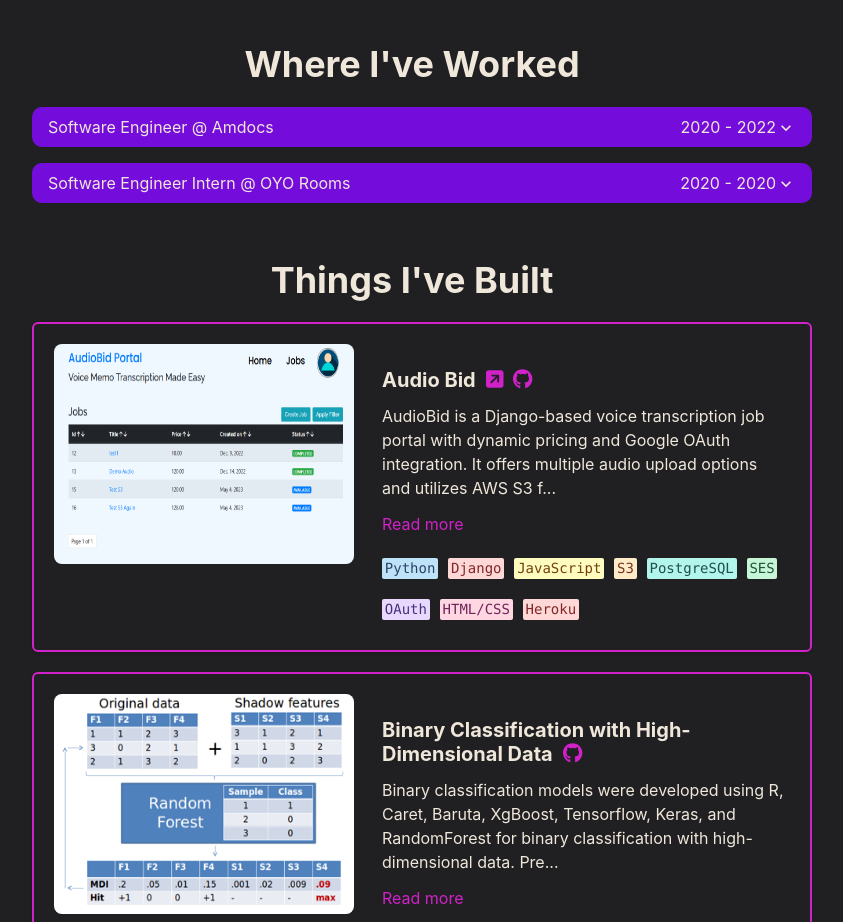
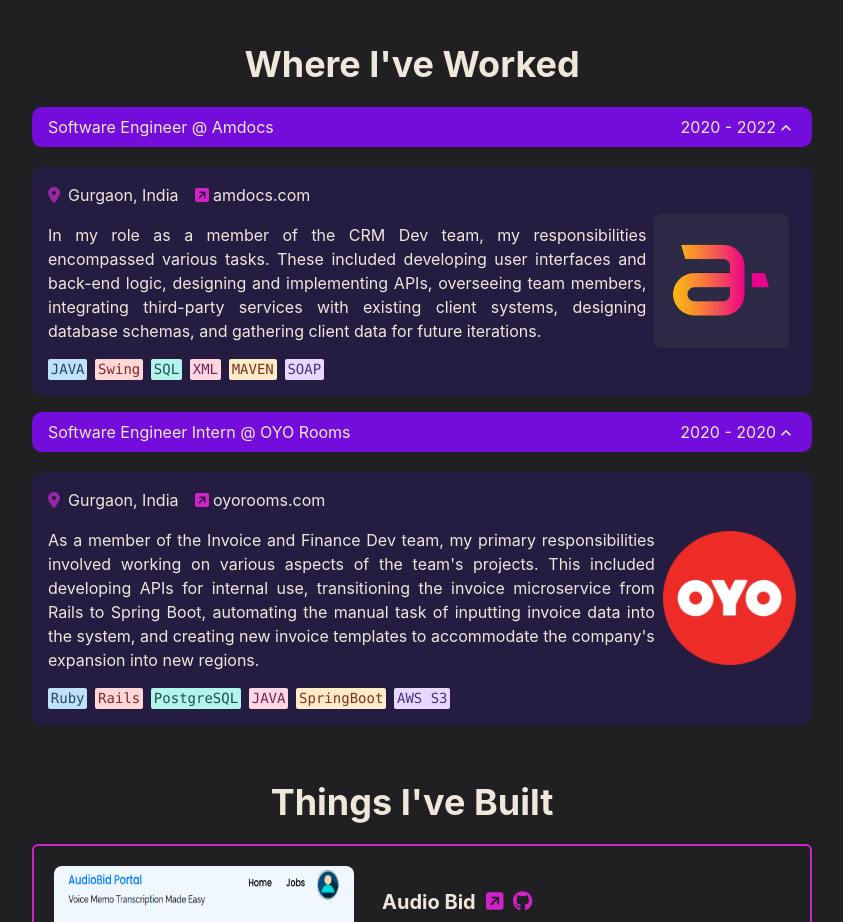
Before and after one commit to vasunverma/portfolio, a React (Create React App) app: page / in a window 1280 px wide. Shown: the part 1356-2278 px from the top of the page, without its empty margins (218-1061 px from the left). Built offline with nearby package versions, Linux system fonts and the light colour scheme.

Commit message:
Accordion Toggle ON

```diff
--- a/src/components/experience.js
+++ b/src/components/experience.js
@@ -25,7 +25,7 @@
         justifyContent="center" margin="auto"
         direction="column" id="experience" maxWidth="800px">
             <Heading p="20px 20px 20px 0px" justifyContent="center" display="flex">Where I've Worked</Heading>
-                    <Accordion allowToggle>
+                    <Accordion allowToggle defaultIndex={[0, 1]}>
                     {isMobile ?
                         (
                             <>
```
